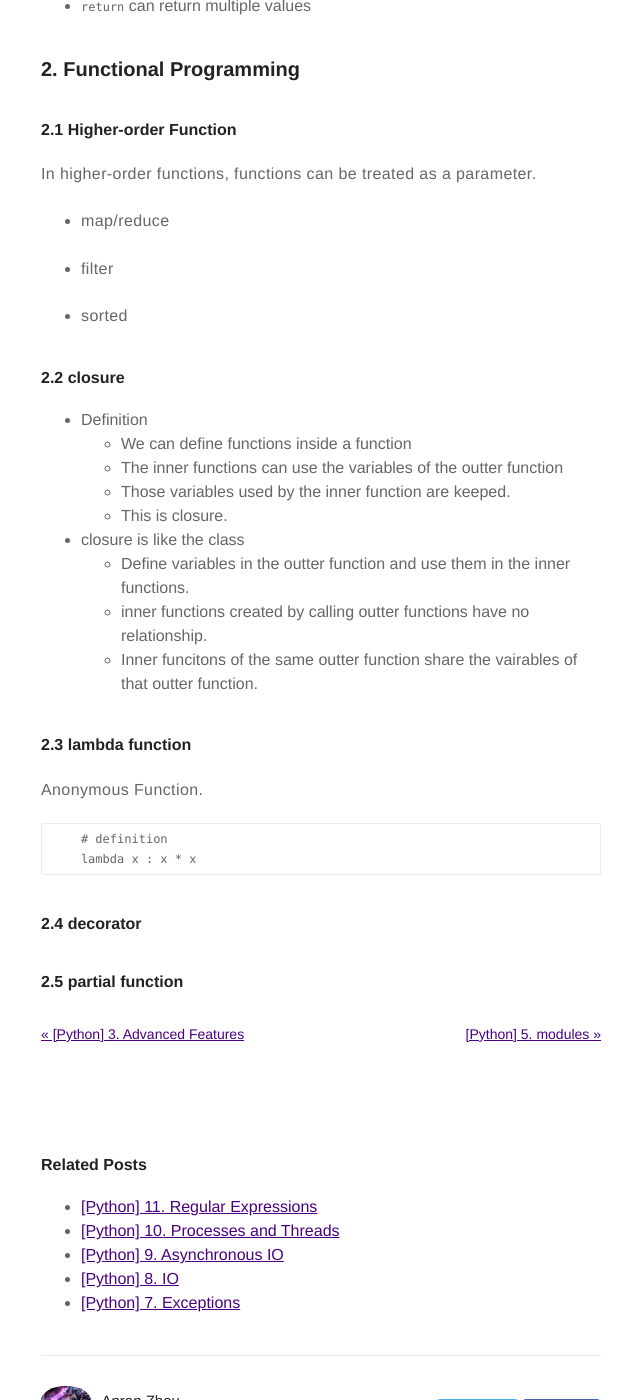
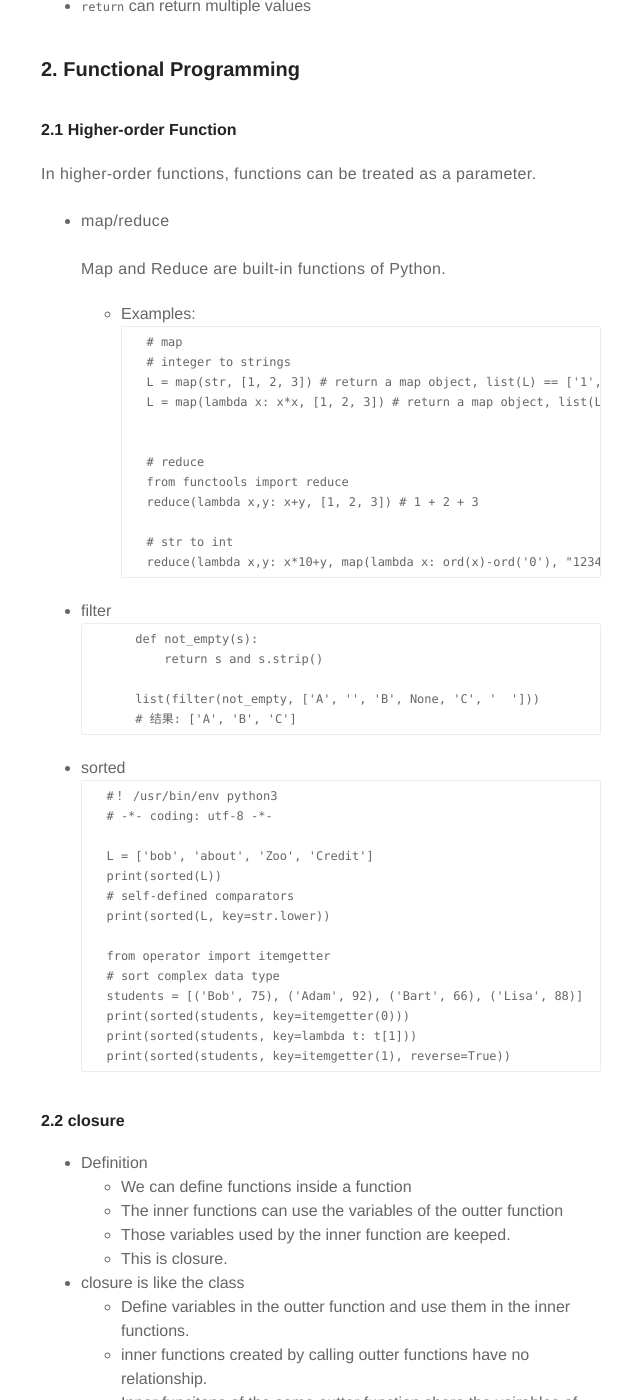
Before and after one commit to AnranZhou/AnranZhou.github.io, a Jekyll site: the page built from _posts/2018-11-26-4-Python-Function-Functional-Programming.md, in a window 1280 px wide and 1400 px high, scrolled down 1481 px. Shown: the whole window, without its empty margins (319-959 px from the left). Built offline with Jekyll 4.4.1, drawn with Linux system fonts in a browser that asks for light colours; comment, search, counter and statistics services are not loaded; some of the changed text lies outside the part shown.

Commit message:
added some contents of functional programming

````diff
--- a/_posts/2018-11-26-4-Python-Function-Functional-Programming.md
+++ b/_posts/2018-11-26-4-Python-Function-Functional-Programming.md
@@ -70,9 +70,49 @@ author: Anran Zhou
 In higher-order functions, functions can be treated as a parameter.
 * map/reduce
 
+    Map and Reduce are built-in functions of Python.
+    * Examples:
+    ```Python
+        # map
+        # integer to strings
+        L = map(str, [1, 2, 3]) # return a map object, list(L) == ['1', '2', '3']
+        L = map(lambda x: x*x, [1, 2, 3]) # return a map object, list(L) == [1, 4, 9]
+
+
+        # reduce
+        from functools import reduce
+        reduce(lambda x,y: x+y, [1, 2, 3]) # 1 + 2 + 3
+
+        # str to int
+        reduce(lambda x,y: x*10+y, map(lambda x: ord(x)-ord('0'), "12345"))
+    ```
+
 * filter
+    ```Python
+        def not_empty(s):
+            return s and s.strip()
+
+        list(filter(not_empty, ['A', '', 'B', None, 'C', '  ']))
+        # 结果: ['A', 'B', 'C']
+    ```
 
 * sorted
+    ```Python
+    #！ /usr/bin/env python3
+    # -*- coding: utf-8 -*-
+
+    L = ['bob', 'about', 'Zoo', 'Credit']
+    print(sorted(L))
+    # self-defined comparators
+    print(sorted(L, key=str.lower))
+
+    from operator import itemgetter
+    # sort complex data type
+    students = [('Bob', 75), ('Adam', 92), ('Bart', 66), ('Lisa', 88)]
+    print(sorted(students, key=itemgetter(0)))
+    print(sorted(students, key=lambda t: t[1]))
+    print(sorted(students, key=itemgetter(1), reverse=True))
+    ```
 
 #### 2.2 closure
 * Definition
@@ -93,6 +133,15 @@ Anonymous Function.
 ```
 
 #### 2.4 decorator
+* why do we use decorator?
+
+    execute functions before or after a certain function.
 
 
 #### 2.5 partial function
+We can bind some parameters of a function when it has too many parameters.
+```Python
+    from functools import partial
+    int2 = partial(int, base=2)
+    int2('1000000') # 64
+```
````
